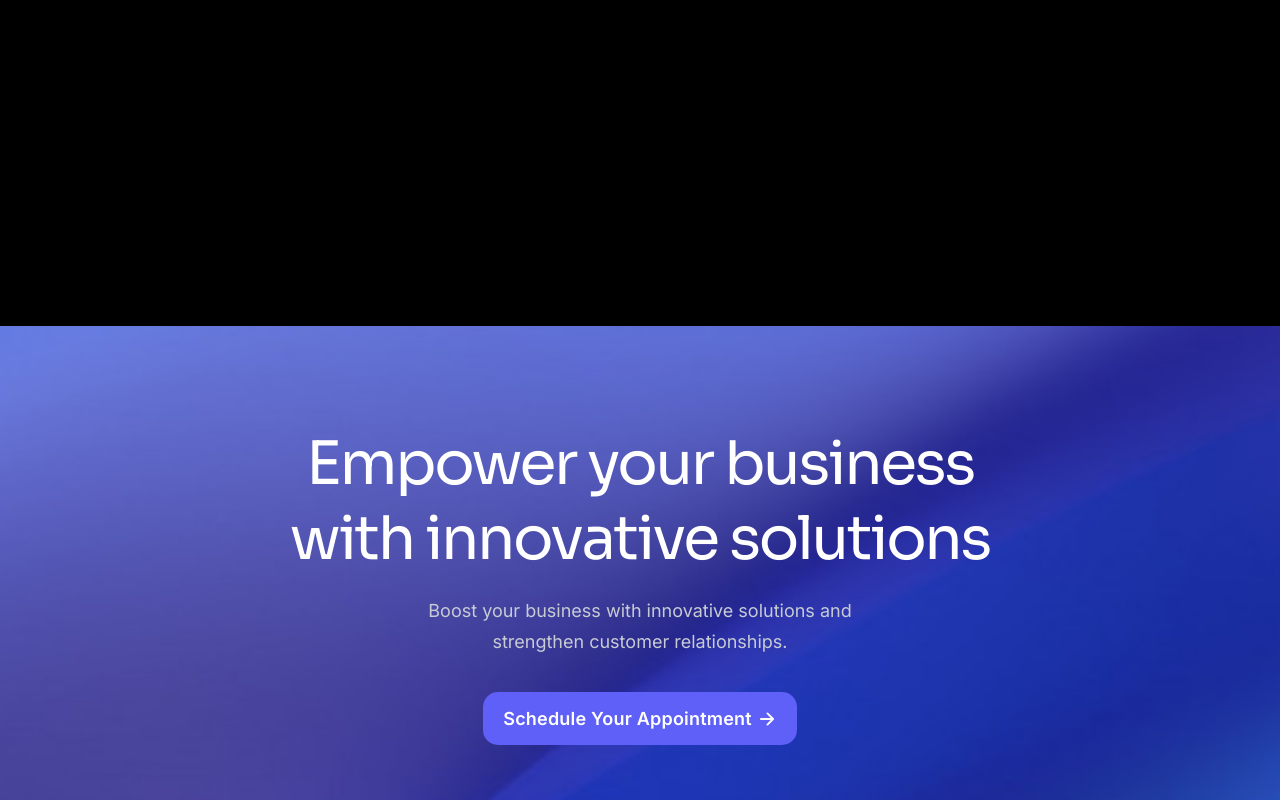
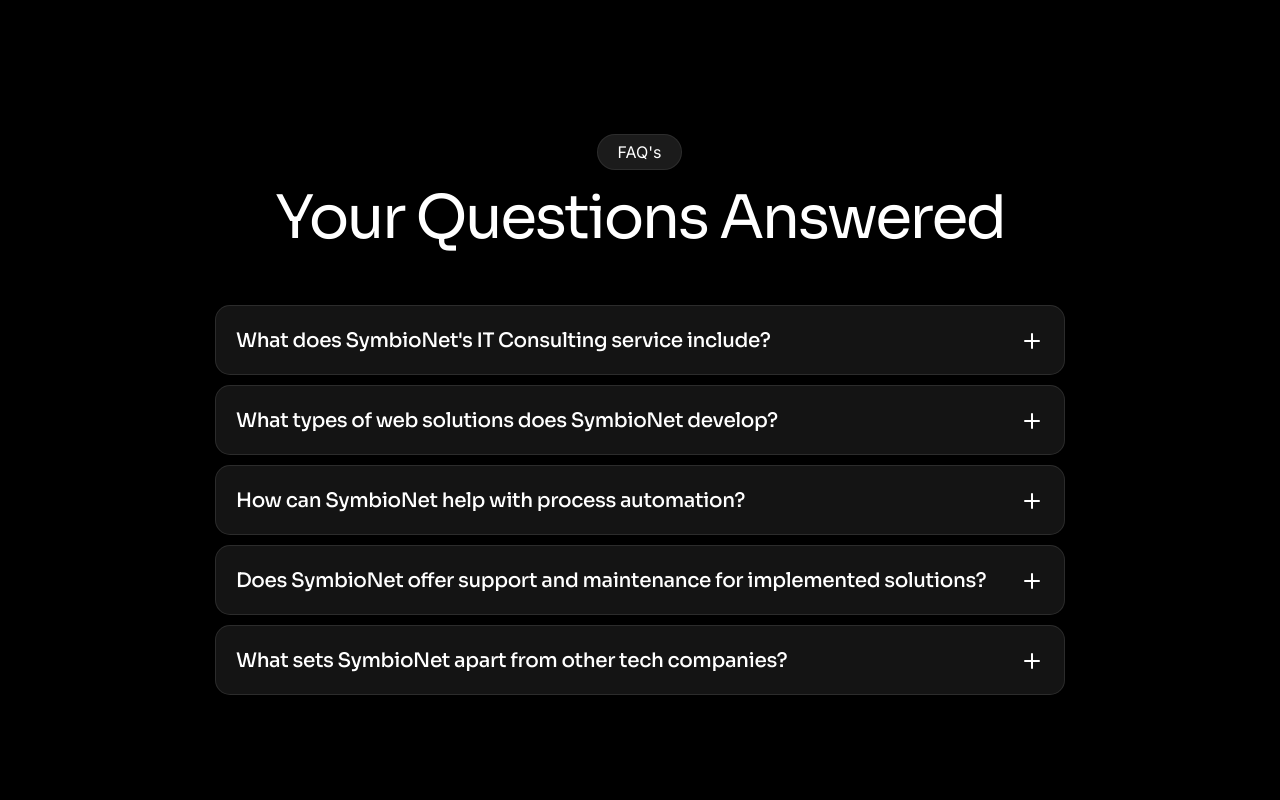
Before and after one commit to agusasaad/teamBoost, a Next.js app: page / in a window 1280 px wide. Shown: the part 6000-6800 px from the top of the page. Built offline with nearby package versions, Linux system fonts and the light colour scheme.

Commit message:
se sube faq desp le cambio el nombre

```diff
--- /dev/null
+++ b/src/assets/icons/Plus.jsx
@@ -0,0 +1,22 @@
+import React from 'react'
+
+const Plus = ({ width = '24px', height = '24px', color = 'white' }) => {
+  return (
+    <svg
+      stroke={color}
+      fill='none'
+      strokeWidth={2}
+      viewBox='0 0 24 24'
+      strokeLinecap='round'
+      strokeLinejoin='round'
+      height={height}
+      width={width}
+      xmlns='http://www.w3.org/2000/svg'
+    >
+      <line x1={12} y1={5} x2={12} y2={19} />
+      <line x1={5} y1={12} x2={19} y2={12} />
+    </svg>
+  )
+}
+
+export default Plus
--- a/src/components/contactUs/ContactUs.jsx
+++ b/src/components/contactUs/ContactUs.jsx
@@ -1,40 +1,41 @@
+'use client'
+import Plus from '@/assets/icons/Plus'
 import styles from './ContactUs.module.css'
+import { faqs } from './faq'
+import { useState } from 'react'
 
 const ContactUs = () => {
+  const [openIndex, setOpenIndex] = useState(null)
+
+  const handleToggle = (index) => {
+    // Si el índice ya está abierto, lo cerramos; de lo contrario, lo abrimos
+    setOpenIndex(openIndex === index ? null : index)
+  }
+
   return (
     <section className={styles.container}>
       <div className={styles.titles}>
-        <span className={styles.subtitle}>START YOUR PROCESS</span>
-        <h2>Share your ideas with us, and we&apos;ll make them a reality.</h2>
-        <div className={styles.steps_container}>
-          <h3>Get a quote in 3 simple steps.</h3>
-          <div className={styles.steps}>
-            <div className={styles.step_one}>
-              <span>01.</span>
-              <p>
-                We&apos;ll meet with you to get to know you, learn about your
-                project, and present the options and process we offer.
-              </p>
+        <span className={styles.subtitle}>FAQ&apos;s</span>
+        <h2>Your Questions Answered</h2>
+      </div>
+      <div className={styles.faq}>
+        {faqs.map((faq, index) => (
+          <div
+            className={`${styles.question} ${
+              openIndex === index ? styles.show : ''
+            }`}
+            key={index}
+          >
+            <div className={styles.title_button}>
+              <h3>{faq.question}</h3>
+              <button onClick={() => handleToggle(index)}>
+                <Plus />
+              </button>
             </div>
-            <div className={styles.step_one}>
-              <span>02.</span>
-              <p>
-                We&apos;ll take care of listing all the tasks that make up the
-                first deliverable of your project.
-              </p>
-            </div>
-            <div className={styles.step_one}>
-              <span>03.</span>
-              <p>
-                We&apos;ll present the proposal with all the functionalities of
-                your project, along with cost and time estimates, so we can
-                start working together.
-              </p>
-            </div>
+            {openIndex === index && <p>{faq.answer}</p>}
           </div>
-        </div>
+        ))}
       </div>
-      <div className={styles.calendly_container}></div>
     </section>
   )
 }
--- a/src/components/contactUs/ContactUs.module.css
+++ b/src/components/contactUs/ContactUs.module.css
@@ -0,0 +1,102 @@
+.container {
+  width: 100%;
+  height: auto;
+  max-width: 1300px;
+  display: flex;
+  flex-direction: column;
+  justify-content: center;
+  align-items: center;
+  gap: 50px;
+  padding-bottom: 150px;
+}
+
+.titles {
+  display: flex;
+  flex-direction: column;
+  align-items: center;
+  gap: 10px;
+  width: 90%;
+}
+
+.titles .subtitle {
+  color: white;
+  font-weight: 400;
+  font-size: 16px;
+  border: 1px solid rgba(255, 255, 255, 0.08);
+  padding: 7px 20px;
+  border-radius: 30px;
+  background: #86868634;
+  backdrop-filter: blur(10px);
+  display: flex;
+  align-items: center;
+  justify-content: center;
+}
+
+.titles h2 {
+  font-family: var(--sora);
+  font-size: 60px;
+  color: white;
+  font-weight: 400;
+  letter-spacing: -0.04em;
+  line-height: 75px;
+  text-align: center;
+  max-width: 1100px;
+  text-wrap: balance;
+}
+
+.faq {
+  color: white;
+  width: 100%;
+  max-width: 850px;
+  display: flex;
+  flex-direction: column;
+  gap: 10px;
+}
+
+.faq .question {
+  display: flex;
+  flex-direction: column;
+  gap: 10px;
+  padding: 20px 20px;
+  background-color: rgba(255, 255, 255, 0.08);
+  border: 1px solid rgba(255, 255, 255, 0.1);
+  border-radius: 15px;
+  max-height: 70px;
+  overflow-y: hidden;
+  transition: max-height 0.7s ease;
+}
+
+.faq .question.show {
+  max-height: 300px;
+}
+.faq .title_button {
+  display: flex;
+  flex-direction: row;
+  justify-content: space-between;
+}
+
+.faq .title_button h3 {
+  font-family: var(--sora);
+  color: var(--title);
+  font-size: 20px;
+  font-weight: 500;
+  letter-spacing: -0.02em;
+  line-height: 1.5em;
+  text-wrap: balance;
+}
+
+.faq .title_button button {
+  border: none;
+  display: flex;
+  align-items: center;
+  background: transparent;
+}
+
+.faq p {
+  max-width: 700px;
+  color: var(--text);
+  font-weight: 400;
+  line-height: 1.6em;
+  font-size: 16px;
+  letter-spacing: 0px;
+}
--- /dev/null
+++ b/src/components/contactUs/faq.jsx
@@ -0,0 +1,28 @@
+export const faqs = [
+  {
+    question: "What does SymbioNet's IT Consulting service include?",
+    answer:
+      'At SymbioNet, we analyze and optimize your technological infrastructure to ensure your systems align with your business goals. We offer audits, implementation strategies, and ongoing support.',
+  },
+  {
+    question: 'What types of web solutions does SymbioNet develop?',
+    answer:
+      'We create custom web solutions, including enterprise applications and platforms optimized for performance and user experience. Our focus is on responsive design and tailored functionality.',
+  },
+  {
+    question: 'How can SymbioNet help with process automation?',
+    answer:
+      'SymbioNet implements solutions to reduce manual tasks through custom software, increasing operational efficiency, minimizing errors, and allowing your team to focus on strategic tasks.',
+  },
+  {
+    question:
+      'Does SymbioNet offer support and maintenance for implemented solutions?',
+    answer:
+      "Yes, we provide ongoing support and maintenance to ensure that implemented solutions operate optimally and adapt to your business's evolving needs.",
+  },
+  {
+    question: 'What sets SymbioNet apart from other tech companies?',
+    answer:
+      "SymbioNet stands out by delivering personalized solutions, understanding each client's unique needs, and leveraging advanced technologies to maximize the impact of our implementations.",
+  },
+]
```
